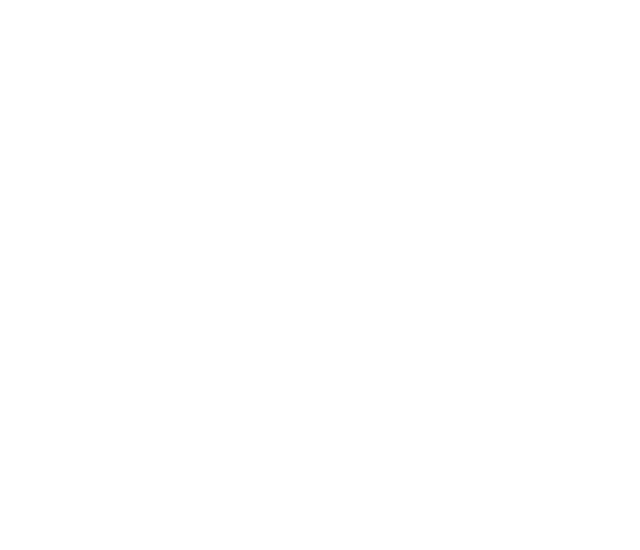
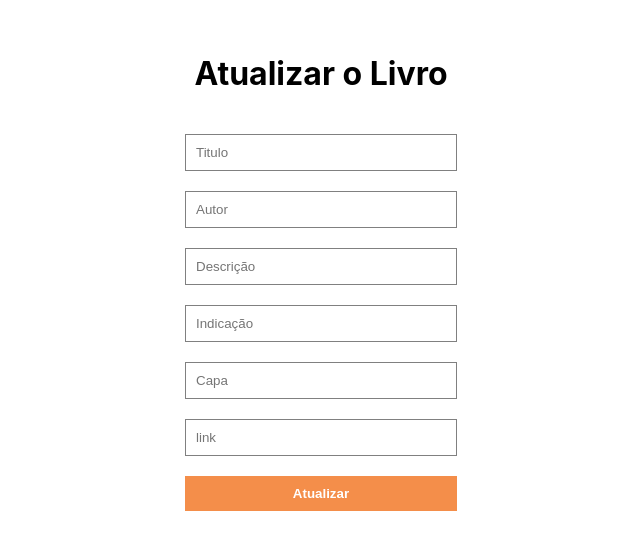
Before and after one commit to Marcelino85/CodeBookAPI, a React (Create React App) app in the folder frontend/: page /update/1 in a window 1280 px wide. Before the commit this address had no page. Shown: the part 128-678 px from the top of the page, without its empty margins (319-959 px from the left). Built offline with nearby package versions, Linux system fonts and the light colour scheme.

Commit message:
Finalizando o CRUD da aplicação com o UPDATE

```diff
--- a/frontend/src/App.css
+++ b/frontend/src/App.css
@@ -44,3 +44,25 @@ img{
   border: 1px solid rgb(204, 204, 243);
   color: rgb(139, 139, 234);
 }
+
+.form{
+  display: flex;
+  flex-direction: column;
+  gap: 20px;
+}
+
+input{
+  width: 250px;
+  padding: 10px;
+  border: 1px solid gray;
+
+}
+
+.formButton{
+  border: none;
+  padding: 10px;
+  background-color: rgb(244, 142, 74);
+  color: white;
+  font-weight: bold;
+  cursor: pointer;
+}
--- a/frontend/src/App.js
+++ b/frontend/src/App.js
@@ -13,7 +13,7 @@ function App() {
       <Routes>
         <Route path="/" element={<Books/>}/>
         <Route path="/add" element={<Add/>}/>
-        <Route path="/update" element={<Update/>}/>
+        <Route path="/update/:id" element={<Update/>}/>
       </Routes>
     </BrowserRouter>
     </div>
--- a/frontend/src/pages/Add.jsx
+++ b/frontend/src/pages/Add.jsx
@@ -42,7 +42,7 @@ const Add = () => {
       <input type="text" placeholder='Capa' onChange={handleChange} name='bookCover'/>
       <input type="text" placeholder='link' onChange={handleChange} name='img'/>
 
-      <button onClick={handleClick}>Add</button>
+      <button className='formButton' onClick={handleClick}>Add</button>
     </div>
   )
 }
--- a/frontend/src/pages/Books.jsx
+++ b/frontend/src/pages/Books.jsx
@@ -44,7 +44,7 @@ const Books = () => {
             <p><strong>Indicação:</strong> {book.indication}</p>
 
             <button className="delete" onClick={()=>handleDelete(book.id)}>Deletar</button>
-            <button className="update">Atualizar</button>
+            <button className="update"><Link to={`/update/${book.id}`} >Atualizar</Link></button>
           </div>
         ))}
       </div>
--- a/frontend/src/pages/Update.jsx
+++ b/frontend/src/pages/Update.jsx
@@ -1,9 +1,53 @@
 import React from 'react'
+import { useState } from 'react'
+import axios from 'axios'
+import {useNavigate} from 'react-router-dom'
+import {useLocation} from 'react-router-dom'
 
 const Update = () => {
+
+  const [book, setBook] = useState({
+
+    title:'',
+    author:'',
+    descriptions:'',
+    indication:'',
+    bookCover:'',
+    img:'',
+  })
+
+  const navgate = useNavigate()
+  const location = useLocation()
+
+  const bookId= location.pathname.split("/")[2]
+
+  const handleChange = (e) => {
+    setBook((prev)=>({...prev, [e.target.name] : e.target.value}))
+  }
+
+  const handleClick = async e=>{
+    e.preventDefault()
+    try{
+      await axios.put("http://localhost:3006/livros/" + bookId, book)
+      navgate('/')
+    }catch(err){
+      console.log (err)
+    }
+  }
+
+  console.log(book)
+
   return (
-    <div>
-      Update
+    <div className='form'>
+      <h1>Atualizar o Livro </h1>
+      <input type="text" placeholder='Titulo' onChange={handleChange} name='title'/>
+      <input type="text" placeholder='Autor' onChange={handleChange} name='author'/>
+      <input type="text" placeholder='Descrição' onChange={handleChange} name='descriptions'/>
+      <input type="text" placeholder='Indicação' onChange={handleChange} name='indication'/>
+      <input type="text" placeholder='Capa' onChange={handleChange} name='bookCover'/>
+      <input type="text" placeholder='link' onChange={handleChange} name='img'/>
+
+      <button className='formButton' onClick={handleClick}>Atualizar</button>
     </div>
   )
 }
```
